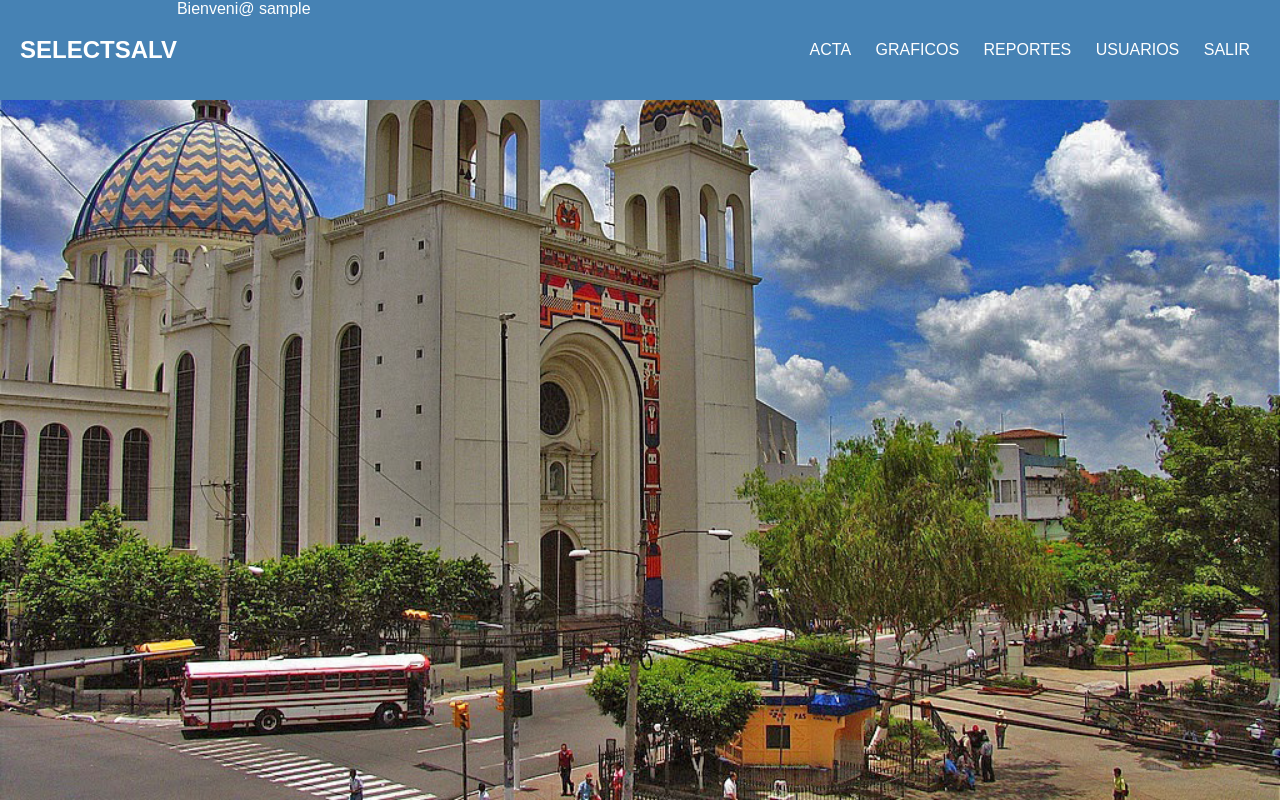
After one commit to Brenda-Ramos99/proyecto, a PHP site: page /MenuAdmin.php in a window 1280 px wide. The commit adds this page. Run offline with PHP 8.4, Linux system fonts and the light colour scheme; the visitor is signed in with stand-in values (Sample User, id 1); some libraries are stand-ins or nearby versions.

Commit message:
se modificaron unos archivos

```diff
--- a/Votaciones/Controlador/controlUsuario.php
+++ b/Votaciones/Controlador/controlUsuario.php
@@ -8,7 +8,7 @@ if(isset($_REQUEST["validar"])){
     if($r>0){
         session_start();
         $_SESSION["s1"]=$login;
-        header("Location:../Vistas/Menu.php");
+        header("Location:../Vistas/MenuAdmin.php");
     }
     else
         header("Location:../Vistas/Login.php?r=fail");
--- /dev/null
+++ b/Votaciones/Vistas/MenuAdmin.php
@@ -0,0 +1,32 @@
+<!DOCTYPE html>
+<html lang="es" dir="ltr">
+    <head>
+        <meta charset="UTF-8">
+        <title>Menu</title>
+        <link rel="stylesheet" href="css/style3.css">
+        <meta name="viewport" content="width=device-width, initial-scale=1">
+        <link rel="stylesheet" href="https://use.fontawesome.com/releases/v5.6.1/css/all.css">
+
+    </head>
+    <body>
+        <div class="header">
+            <?php require 'validar.php';?>
+            <h2 class="logo">SelectSalv</h2>
+            <input type="checkbox" id="chk">
+            <label for="chk" class="show-menu-btn">
+              <i class="fas fa-ellipsis-h"></i>
+            </label>
+
+            <ul class="menu">
+              <a href="Acta.php">ACTA</a>
+              <a href="#">GRAFICOS</a>
+              <a href="#">REPORTES</a>
+              <a href="reporteUsuarios.php">USUARIOS</a>
+              <a href="MenuAdmin.php?c=cerrar">SALIR</a>
+              <label for="chk" class="hide-menu-btn">
+                <i class="fas fa-times"></i>
+              </label>
+            </ul>
+        </div>
+    </body>
+</html>
--- /dev/null
+++ b/Votaciones/Vistas/css/style3.css
@@ -0,0 +1,96 @@
+*{
+  margin: 0;
+  padding: 0;
+  font-family: "montserrat",sans-serif;
+}
+.header{
+  height: 100px;
+  background: #4682B4;
+  padding: 0 20px;
+  color: #fff;
+}
+.logo{
+  line-height: 100px;
+  float: left;
+  text-transform: uppercase;
+}
+
+.menu{
+  float: right;
+  line-height: 100px;
+}
+.menu a{
+  color: #fff;
+  text-transform: uppercase;
+  text-decoration: none;
+  padding: 0 10px;
+  transition: 0.4s;
+}
+.show-menu-btn,.hide-menu-btn{
+  transition: 0.4s;
+  font-size: 30px;
+  cursor: pointer;
+  display: none;
+}
+.show-menu-btn{
+  float: right;
+}
+.show-menu-btn i{
+  line-height: 100px;
+}
+.menu a:hover,
+.show-menu-btn:hover,
+.hide-menu-btn:hover{
+  color: #3498db;
+}
+
+#chk{
+  position: absolute;
+  visibility: hidden;
+  z-index: -1111;
+}
+
+.content{
+  padding: 0 20px;
+}
+.content img{
+  width: 100%;
+  max-width: 700px;
+  margin: 20px 0;
+}
+.content p{
+  text-align: justify;
+}
+
+@media screen and (max-width:800px) {
+  .show-menu-btn,.hide-menu-btn{
+    display: block;
+  }
+  .menu{
+    position: fixed;
+    width: 100%;
+    height: 100vh;
+    background: #333;
+    right: -100%;
+    top: 0;
+    text-align: center;
+    padding: 80px 0;
+    line-height: normal;
+    transition: 0.7s;
+  }
+  .menu a{
+    display: block;
+    padding: 20px;
+  }
+  .hide-menu-btn{
+    position: absolute;
+    top: 40px;
+    right: 40px;
+  }
+  #chk:checked ~ .menu{
+    right: 0;
+  }
+}
+
+html, body { overflow: hidden; height: 100%;}
+body {margin: 0; padding: 0; background: #ffffff url("images/1.jpg") repeat-x 50% 50% / contain; background-size: cover}
```
Also changed, not shown: Votaciones/Modelo/daoActa.php (+4 -7 lines), Votaciones/Vistas/Acta.php (+18 -7 lines), Votaciones/Vistas/Grafica.php (added, +19 -0 lines), Votaciones/Vistas/images/1.jpg (added).
